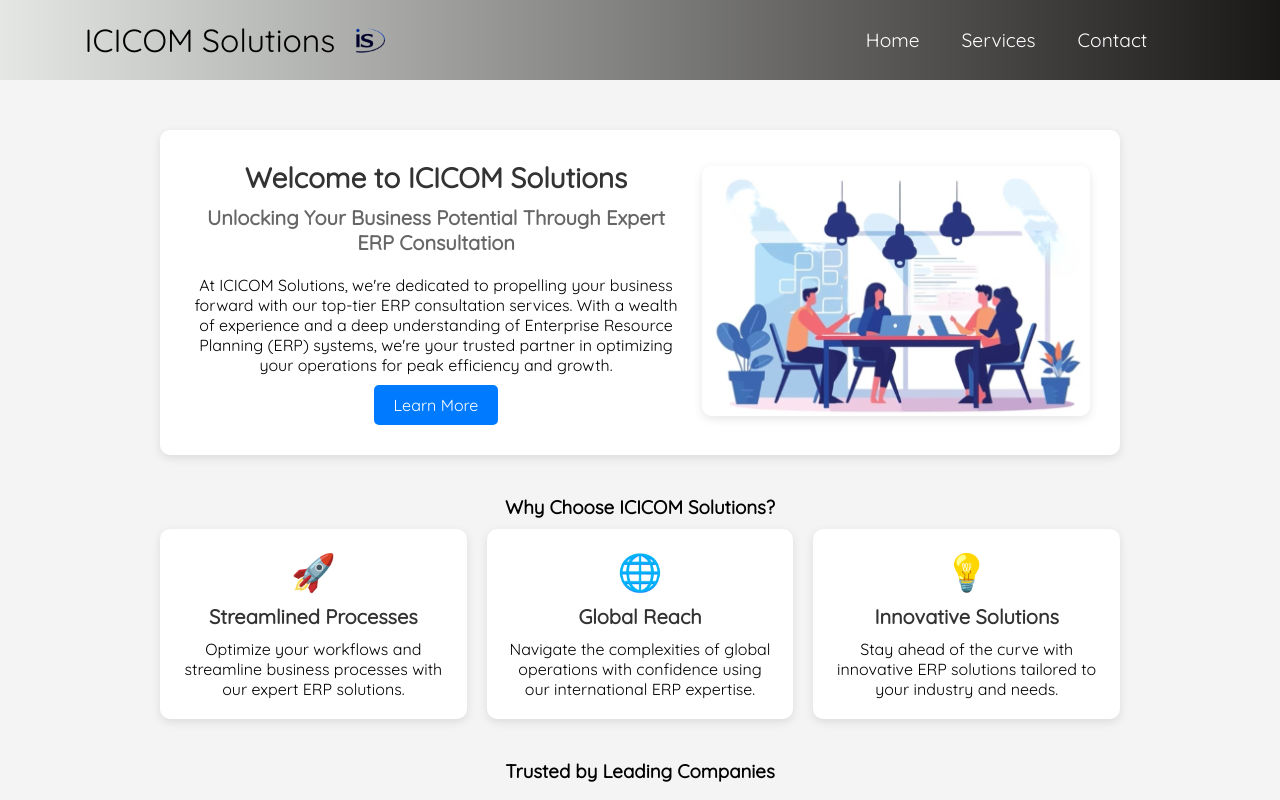
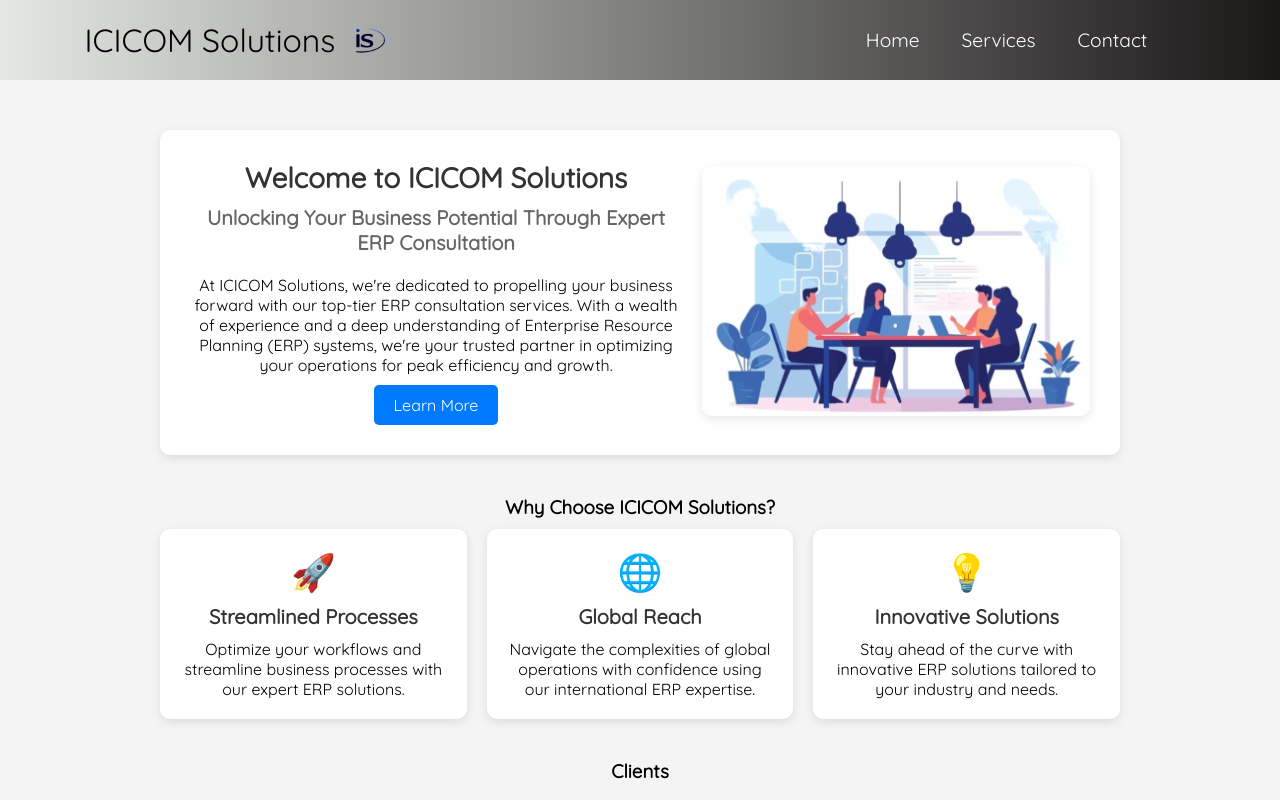
Before and after one commit to bla118/aCompany, a React (Create React App) app: page / in a window 1280 px wide. Shown: the top 800 px of the page. Built offline with nearby package versions, Linux system fonts and the light colour scheme; a web font is replaced by a local one.

Commit message:
changed text in company section

```diff
--- a/src/components/Home.js
+++ b/src/components/Home.js
@@ -46,7 +46,7 @@ const Home = () => {
       </section>
 
       <section className='clients-container'>
-        <h3>Trusted by Leading Companies</h3>
+        <h3>Clients</h3>
         <div className='client-logos'>
           {companies.map((company, index) => (
             <div key={index} className='client-logo'>
```
